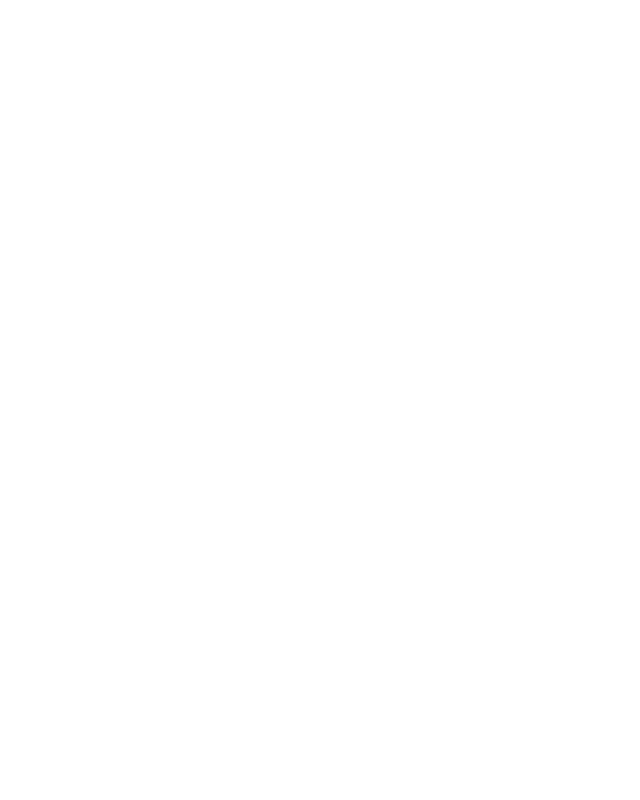
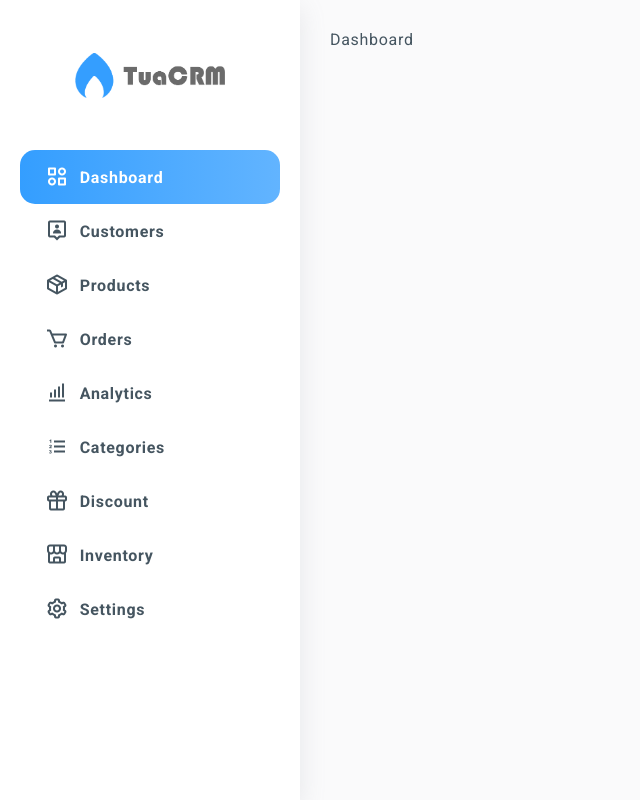
Before and after one commit to guilherme-mendonca-goncalves/dashboard, a React (Create React App) app: page / in a window 1280 px wide. Before the commit this address had no page. Shown: the whole page, without its empty margins (0-640 px from the left). Built offline with nearby package versions, Linux system fonts and the light colour scheme.

Commit message:
Update sidebar

```diff
--- a/src/assets/css/index.css
+++ b/src/assets/css/index.css
@@ -1,13 +1,59 @@
+@import url("https://fonts.googleapis.com/css2?family=Roboto:ital,wght@0,100;0,300;0,400;0,500;0,700;0,900;1,100;1,300;1,400;1,500;1,700;1,900&display=swap");
+
+:root {
+  --main-bg: #ffffff;
+  --second-bg: #fafafb;
+  --txt-color: #455560;
+  --txt-white: #fff;
+  --main-color: #349eff;
+  --second-color: #62b4ff;
+  --box-shadow: rgba(149, 157, 165, 0.2) 0px 8px 24px;
+
+  --sidebar-width: 300px;
+  --border-radius: 15px;
+  --topnav-height: 110px;
+  --transition-cubic: cubic-bezier(0.175, 0.885, 0.32, 1.275);
+}
+
+* {
+  padding: 0;
+  margin: 0;
+  box-sizing: border-box;
+  -webkit-tap-highlight-color: transparent;
+}
+
 body {
-  margin: 0;
-  font-family: -apple-system, BlinkMacSystemFont, 'Segoe UI', 'Roboto', 'Oxygen',
-    'Ubuntu', 'Cantarell', 'Fira Sans', 'Droid Sans', 'Helvetica Neue',
-    sans-serif;
+  font-family: 'Roboto', sans-serif;
   -webkit-font-smoothing: antialiased;
   -moz-osx-font-smoothing: grayscale;
+  letter-spacing: 0.7px;
 }
 
-code {
-  font-family: source-code-pro, Menlo, Monaco, Consolas, 'Courier New',
-    monospace;
+a {
+  text-decoration: none;
+  color: unset;
 }
+
+a:hover {
+  color: var(--main-color);
+}
+
+button {
+  cursor: pointer;
+  border: 0;
+  outline: 0;
+  color: var(--txt-color);
+}
+
+ul {
+  list-style-type: none;
+}
+
+input {
+  border: 2px solid transparent;
+  outline: 0;
+}
+
+input:focus {
+  border: 2px solid var(--main-color);
+}
--- /dev/null
+++ b/src/components/Layout/Layout.css
@@ -0,0 +1,13 @@
+.layout {
+  color: var(--txt-color);
+}
+
+.layout__content {
+  padding-left: var(--sidebar-width);
+  background-color: var(--second-bg);
+  min-height: 100vh;
+}
+
+.layout__content-main {
+  padding: 30px;
+}
--- a/src/components/Layout/Layout.jsx
+++ b/src/components/Layout/Layout.jsx
@@ -1,24 +1,21 @@
 import React from 'react'
-import { BrowserRouter, Route, Routes } from 'react-router-dom'
+import { BrowserRouter } from 'react-router-dom'
 import Router from '../Router/Router'
 import Sidebar from '../Sidebar'
+import './Layout.css'
 
 
 const Layout = () => {
   return (
     <BrowserRouter>
-      <Routes>
-        <Route render={(props) => (
           <div className='layout'>
-            <Sidebar {...props} />
+            <Sidebar/>
             <div className='layout__content'>
               <div className='layout__content-main'>
                 <Router />
               </div>
             </div>
           </div>
-        )}/>
-      </Routes>
     </BrowserRouter>
   )
 }
--- a/src/components/Router/Router.jsx
+++ b/src/components/Router/Router.jsx
@@ -1,15 +1,13 @@
 import React from 'react';
-import { BrowserRouter, Route, Routes } from 'react-router-dom';
+import { Route, Routes } from 'react-router-dom';
 import { CustomersPage, DashboardPage } from '../../pages';
 
 const Router = () => {
   return (
-    <BrowserRouter>
       <Routes>
         <Route path='/' element={<DashboardPage/>} />
         <Route path='/customers' element={<CustomersPage/>} />
       </Routes>
-    </BrowserRouter>
   )
 }
 
--- /dev/null
+++ b/src/components/Sidebar/Sidebar.css
@@ -0,0 +1,55 @@
+.sidebar {
+  min-width: var(--sidebar-width);
+  height: 100vh;
+  position: fixed;
+  left: 0;
+  top: 0;
+  background-color: var(--main-bg);
+  box-shadow: var(--box-shadow);
+}
+
+.sidebar__logo {
+  height: 150px;
+  display: flex;
+  align-items: center;
+  justify-content: center;
+}
+
+.sidebar__logo > img {
+  height: 45px;
+}
+
+.sidebar__item {
+  padding: 0 20px;
+}
+
+.sidebar__item-inner {
+  padding: 15px 25px;
+  display: flex;
+  align-items: center;
+  font-weight: 600;
+  transition: color 0.3s ease 0s;
+}
+
+.sidebar__item-inner > i {
+  margin-right: 10px;
+  font-size: 1.5rem;
+}
+
+.sidebar__item-inner > span {
+  text-transform: capitalize;
+}
+
+.sidebar__item-inner:hover {
+  color: var(--main-color);
+}
+
+.sidebar__item-inner.active {
+  border-radius: var(--border-radius);
+  background-image: linear-gradient(
+      to right,
+      var(--main-color),
+      var(--second-color)
+  );
+  color: var(--txt-white);
+}
--- a/src/components/Sidebar/Sidebar.jsx
+++ b/src/components/Sidebar/Sidebar.jsx
@@ -1,9 +1,45 @@
-import React from 'react'
+import React from 'react';
+import './Sidebar.css';
+import logo from '../../assets/images/logo.png';
+import sidebar_items from '../../assets/JsonData/sidebar_routes.json';
+import { Link, useLocation } from 'react-router-dom';
+
+const SidebarItem = (props) => {
+  const active = props.active ? 'active' : ''
+
+  return (
+    <div className="sidebar__item">
+      <div className={`sidebar__item-inner ${active}`}>
+        <i className={props.icon}></i>
+        <span>
+          {props.title}
+        </span>
+      </div>
+    </div>
+  )
+}
 
 const Sidebar = () => {
+  let location = useLocation();
+  const activeItem = sidebar_items.findIndex((item) => item.route === location.pathname);
+
+
   return (
-    <div>
-      Sidebar
+    <div className='sidebar'>
+      <div className="sidebar__logo">
+        <img src={logo} alt="company logo" />
+      </div>
+      {
+        sidebar_items.map((item, index) => (
+          <Link to={item.route} key={index}>
+            <SidebarItem
+              title={item.display_name}
+              icon={item.icon}
+              active={index === activeItem}
+            />
+          </Link>
+        ))
+      }
     </div>
   )
 }
```
